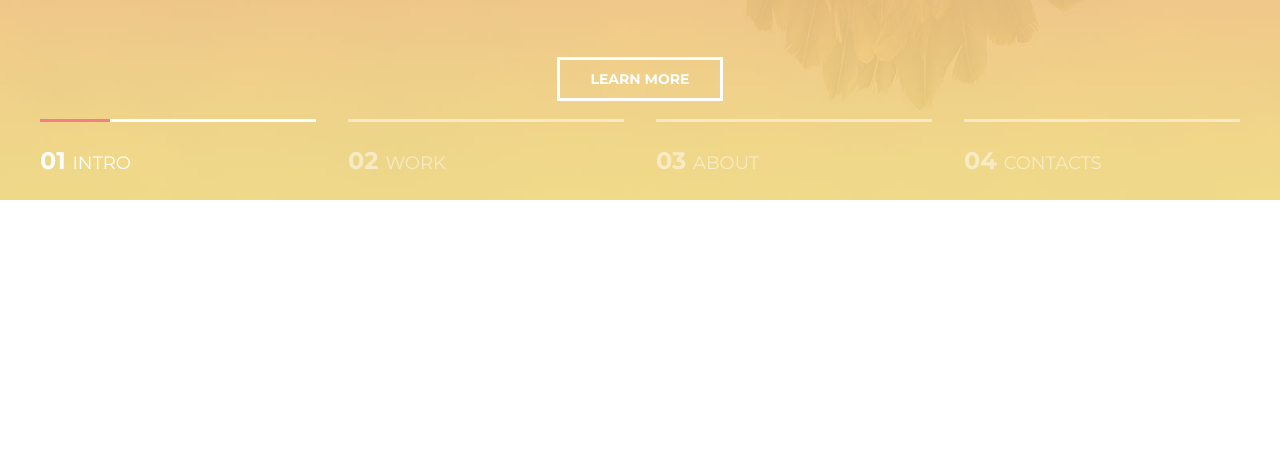
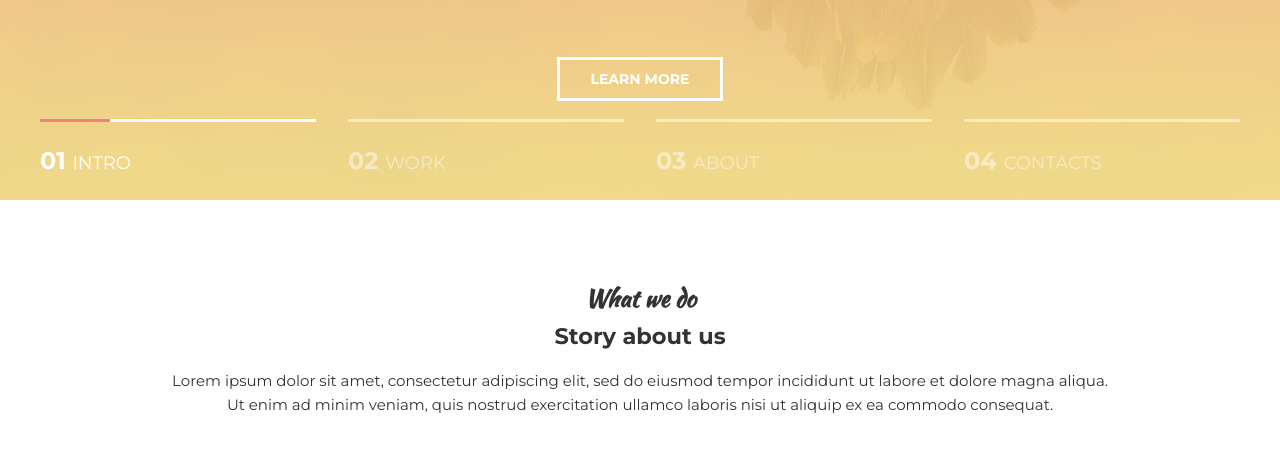
Before and after one commit to egorystuff/MOGO_web, a plain HTML site: page index.html in a window 1280 px wide. Shown: the part 600-1052 px from the top of the page. Before the commit the page ends 800 px from the top, so only its background shows below. Drawn offline with Linux system fonts and the light colour scheme.

Commit message:
created new block

```diff
--- a/access/css/style.css
+++ b/access/css/style.css
@@ -212,3 +212,23 @@ h6 {
   font-size: 24px;
   font-weight: bold;
 }
+
+/* new block section */
+.section {
+  padding: 80px 80px;
+}
+
+.section_header {
+  margin-bottom: 40px;
+  width: 100%;
+  max-width: 950px;
+  margin: 0 auto 40px;
+
+  text-align: center;
+}
+
+.section_suptitle {
+  font-family: 'Kaushan Script', cursive;
+  font-size: 24px;
+  color: #333;
+}
--- a/index.html
+++ b/index.html
@@ -14,6 +14,7 @@
     <title>MOGO</title>
   </head>
   <body>
+    <!-- new block -->
     <header class="header">
       <div class="container">
         <div class="header_inner">
@@ -59,5 +60,23 @@
         </div>
       </div>
     </div>
+
+    <!-- new block -->
+    <section class="section">
+      <div class="container">
+        <div class="section_header">
+          <h3 class="section_suptitle">What we do</h3>
+          <h2 class="section_title">Story about us</h2>
+          <div class="section_text">
+            <p>
+              Lorem ipsum dolor sit amet, consectetur adipiscing elit, sed do
+              eiusmod tempor incididunt ut labore et dolore magna aliqua. Ut
+              enim ad minim veniam, quis nostrud exercitation ullamco laboris
+              nisi ut aliquip ex ea commodo consequat.
+            </p>
+          </div>
+        </div>
+      </div>
+    </section>
   </body>
 </html>
```
